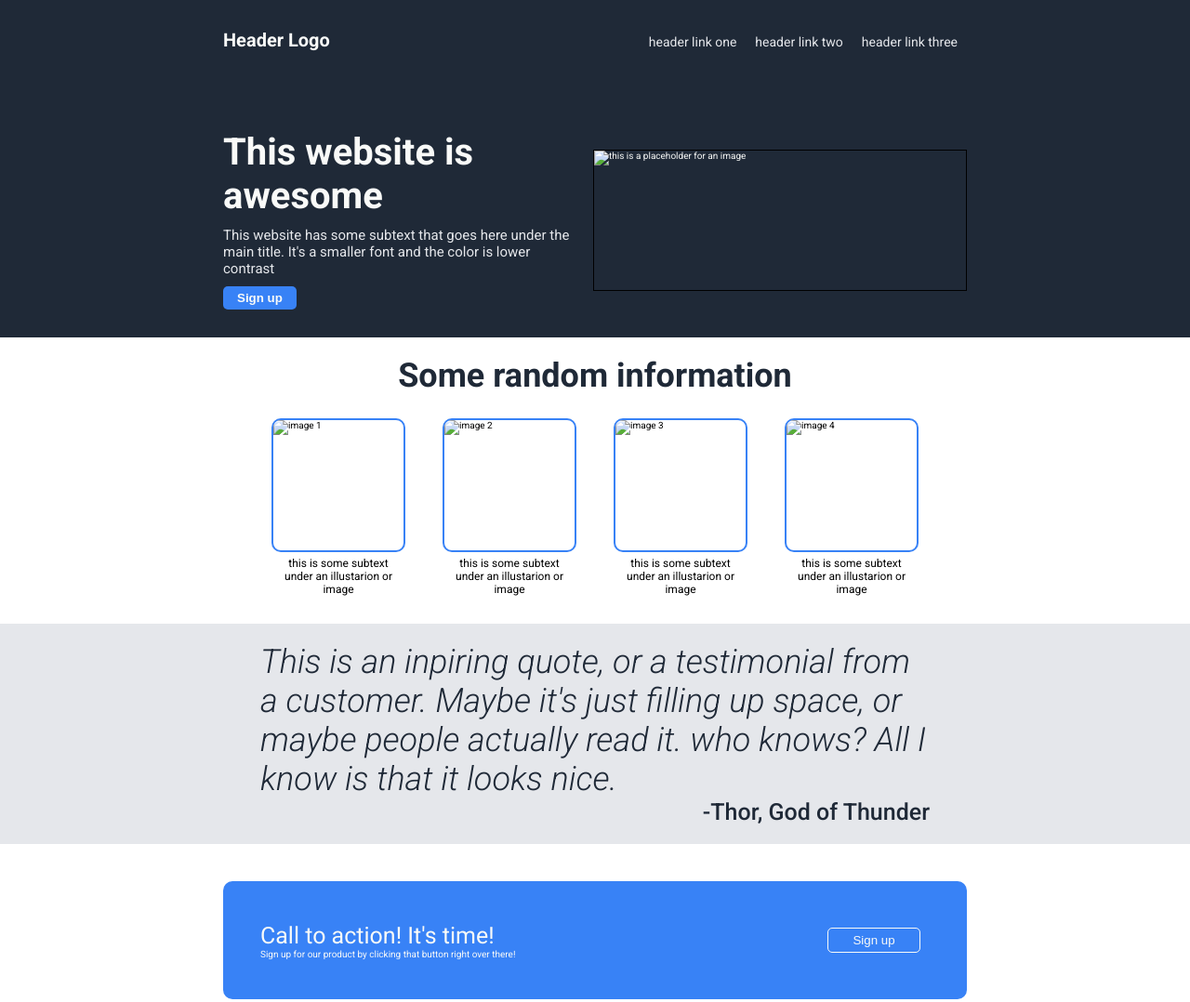
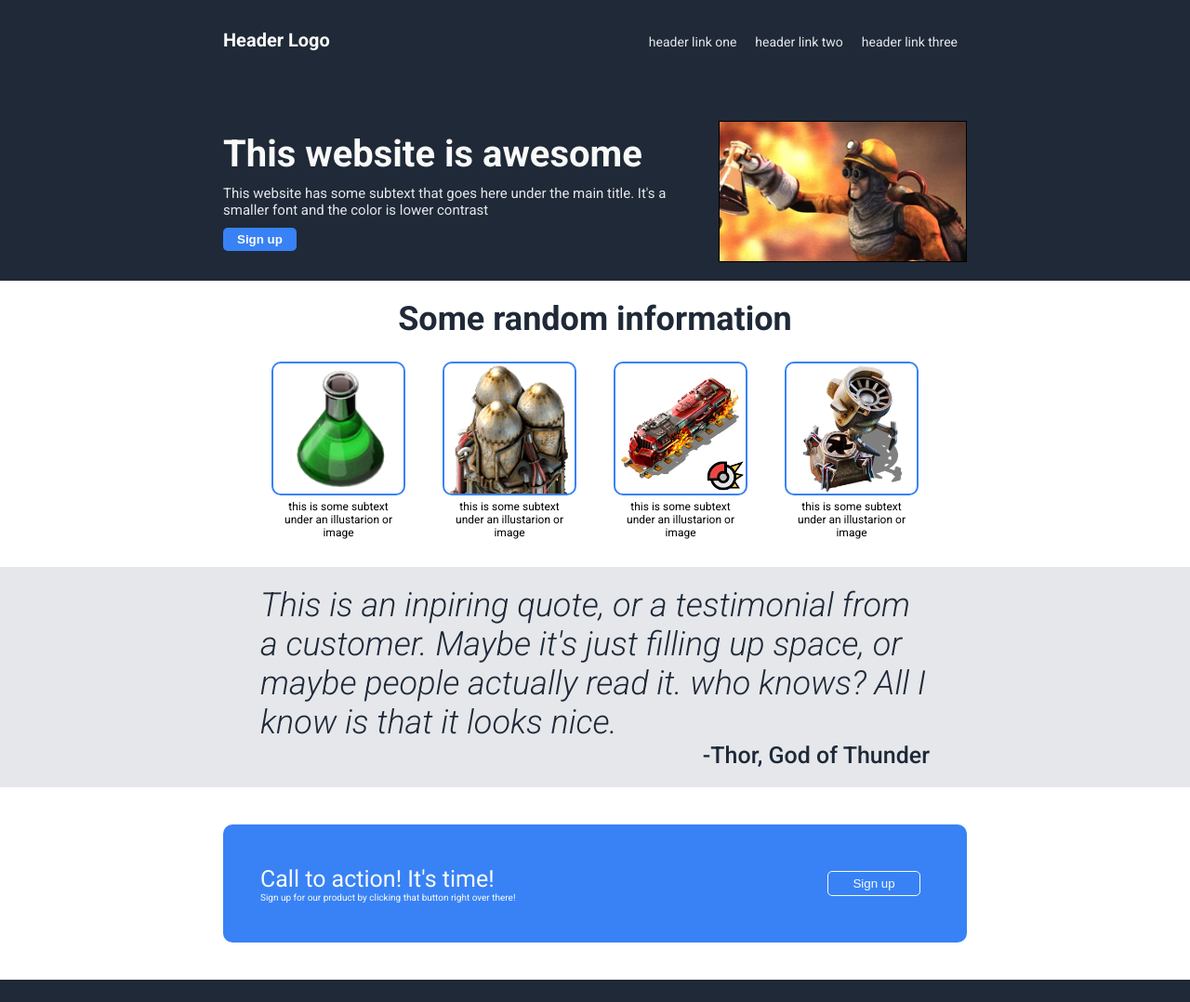
Before and after one commit to RobbeVanslambrouck/odin-landing_page, a plain HTML site: page index.html in a window 1280 px wide. Shown: the top 1078 px of the page at 93% size. Drawn offline with Linux system fonts and the light colour scheme.

Commit message:
added factorio images to the design

```diff
--- a/index.html
+++ b/index.html
@@ -32,26 +32,26 @@
                     <p class="hero_sec_text hero_main_item">This website has some subtext that goes here under the main title. It's a smaller font and the color is lower contrast</p>
                     <button class="hero_main_item">Sign up</button>
                 </div>
-                <img src="" alt="this is a placeholder for an image" class="hero_main_item">
+                <img src="./images/Factorio_eng_prev_crop.webp" alt="this is a placeholder for an image" class="hero_main_item">
             </div>
         </div>
 
         <div class="info wrapper">
             <p class="info_title">Some random information</p>
             <div class="info_item">
-                <img src="" alt="image 1">
+                <img src="./images/factrio-science-packs.png" alt="image 1" class="img1">
                 <p class="info_img_subtext">this is some subtext under an illustarion or image</p>
             </div>
             <div class="info_item">
-                <img src="" alt="image 2">
+                <img src="./images/rocket-idle.png" alt="image 2" class="img2">
                 <p class="info_img_subtext">this is some subtext under an illustarion or image</p>
             </div>
             <div class="info_item">
-                <img src="" alt="image 3">
+                <img src="./images/Braking_force_(research).png" alt="image 3" class="img3">
                 <p class="info_img_subtext">this is some subtext under an illustarion or image</p>
             </div>
             <div class="info_item">
-                <img src="" alt="image 4">
+                <img src="./images/Construction_robotics_(research).png" alt="image 4" class="img4">
                 <p class="info_img_subtext">this is some subtext under an illustarion or image</p>
             </div>
         </div>
--- a/styles/styles.css
+++ b/styles/styles.css
@@ -16,6 +16,10 @@ html {
     width: 90%;
     max-width: 80rem;
     margin: 0 auto;
+}
+
+button:hover {
+    cursor: pointer;
 }
 
 /**************************
@@ -99,9 +103,12 @@ nav a {
 }
 
 .hero img {
+    /*
     width: 80%;
     height: 10rem;
+    */
     border: black solid 1px;
+    object-fit: cover;
 }
 
 /**************************
@@ -136,6 +143,16 @@ nav a {
     border: #3882F6 solid 1px;
     border-radius: 1rem;
     margin: 1rem;
+}
+
+.info_item .img1 {
+    object-fit: cover;
+    object-position: calc((100%/6) * 1) 0;
+}
+
+.info_item .img2 {
+    object-fit: cover;
+    object-position: 0 0;
 }
 
 .info_img_subtext {
@@ -270,7 +287,6 @@ footer {
     }
 
     .hero img {
-        flex: 0 0 50%;
         height: 15rem;
         border: black solid 1px;
     }
```
Also changed, not shown: images/Braking_force_(research).png (added), images/Construction_robotics_(research).png (added), images/Factorio_eng_prev.webp (added), images/Factorio_eng_prev_crop.webp (added), images/Medium_worm.png (added), images/factrio-science-packs.png (added), images/rocket-idle.png (added), images/rocket-loop-halfsize.png (added).
